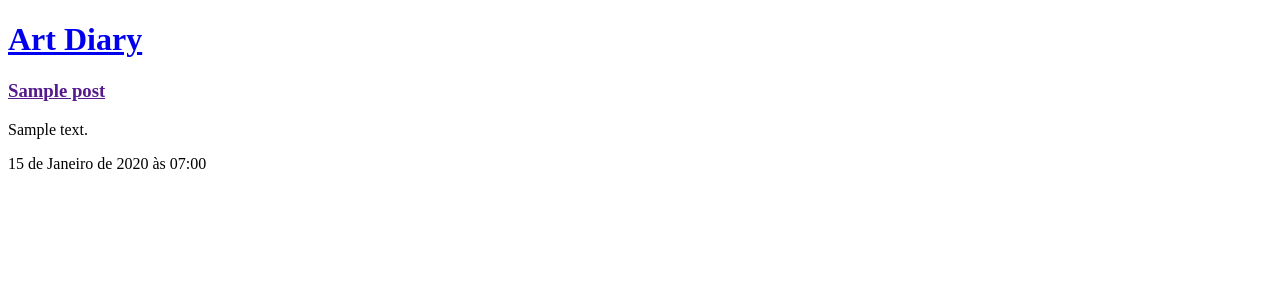
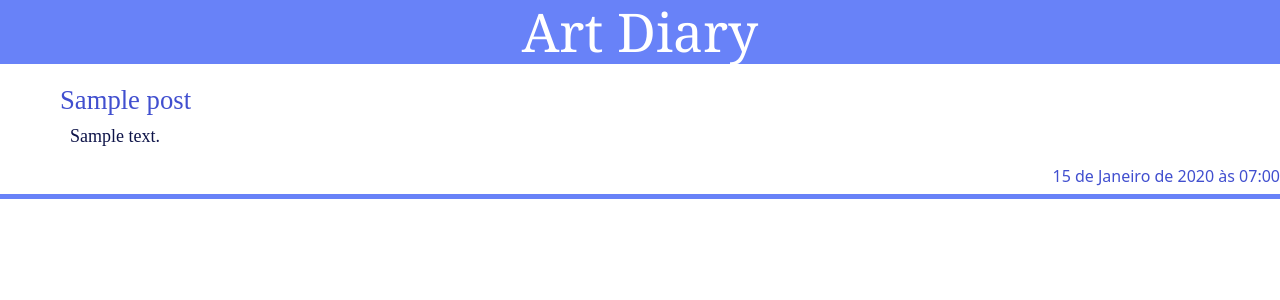
Before and after one commit to Thaliaisa/my-first-blog, a Django app: page / in a window 1280 px wide. Shown: the top 300 px of the page. Run offline with Django 5.2, Linux system fonts and the light colour scheme; tables that the repository leaves empty hold one stand-in row (values such as "Sample post"); some web fonts are replaced.

Commit message:
Nova versão visual do blog

```diff
--- /dev/null
+++ b/blog/static/css/blog.css
@@ -0,0 +1,89 @@
+.page-header {
+    background-color: #6882f8;
+    margin-top: 0px;
+    margin-bottom: 20px;
+    text-align: center;
+}
+
+.page-header h1,
+.page-header h1 a,
+.page-header h1 a:visited,
+.page-header h1 a:active {
+    color: #ffffff;
+    font-size: 40pt;
+    text-decoration: none;
+    font-family: 'Georgia';
+}
+
+h2,
+h3,
+h3 a,
+h3 a:visited,
+h3 a:active,
+h4 {
+    background-color: rgb(255, 255, 255);
+    color:#414fcf;
+    font-family:'Fugaz One';
+    font-size: 20pt;
+    text-decoration: none;
+    padding: 0 0 2px 30px;
+}
+
+.post-text {
+    text-indent: 30px;
+    font-family: 'Times New Roman';
+    font-size: 18px;
+    line-height: 1.2;
+    color:#0d1348;
+    padding: 0 40px 0 40px;
+}
+.date {
+    color: #414fcf;
+}
+
+.save {
+    float: right;
+}
+
+.post-form textarea,
+.post-form input {
+    width: 100%;
+}
+
+.top-menu,
+.top-menu:hover,
+.top-menu:visited {
+    color: #f9e99a;
+    float: right;
+    font-size: 26pt;
+    margin-right: 20px;
+}
+
+.post {
+   border-bottom: 5px solid #6882f8;
+   padding-bottom: 30px;
+   margin-bottom: 40px;
+}
+
+.post h2 a,
+.post h2 a:visited {
+    color: #c1eb4e;
+}
+
+.post > .date,
+.post > .actions {
+    float: right;
+}
+
+.btn-secondary,
+.btn-secondary:visited {
+    color: #C25100;
+    background: none;
+    border-color: #C25100;
+    margin-left: 15px;
+}
+
+.btn-secondary:hover {
+    color: #FFFFFF;
+    background-color: #C25100;
+}
--- a/blog/templates/blog/post_list.html
+++ b/blog/templates/blog/post_list.html
@@ -1,20 +1,25 @@
+{% load static %}
 <!DOCTYPE html>
 <html>
 	<head>
 		<title>Art Diary's blog</title>
+		<link rel="stylesheet" href="https://cdn.jsdelivr.net/npm/bootstrap@5.3.3/dist/css/bootstrap.min.css" integrity="sha384-QWTKZyjpPEjISv5WaRU9OFeRpok6YctnYmDr5pNlyT2bRjXh0JMhjY6hW+ALEwIH" crossorigin="anonymous">
+		<link rel="stylesheet" href="https://fonts.googleapis.com/css?family=Lobster&subset=latin,latin-ext">
+		<link rel="stylesheet" href="https://fonts.google.com/specimen/Fugaz+One?categoryFilters=Feeling:%2FExpressive%2FActive">
+		<link rel="stylesheet" href="{% static 'css/blog.css' %}">
+	</head>
 	<body>
-		<header>
-			<h1><a href="/">Art Diary</a></h1>
+		<header class="page-header">
+			<div class="container">
+				<h1><a href="/">Art Diary</a></h1>
+			</div>
 		</header>
 		{% for post in posts %}
-		<div class="post">
-			<article>
+			<article class="post">
 				<h3><a href="">{{ post.title }}</a></h3>
-				<p>{{ post.text|linebreaksbr }}</p>
-				<time>{{ post.published_date }}</time>
+				<p class="post-text">{{ post.text|linebreaksbr }}</p>
+				<time class="date">{{ post.published_date }}</time>
 			</article>
-		</div>
 		{% endfor %}
-
 	</body>
 </html>
```
Also changed, not shown: blog/views.py (line endings or trailing spaces).
